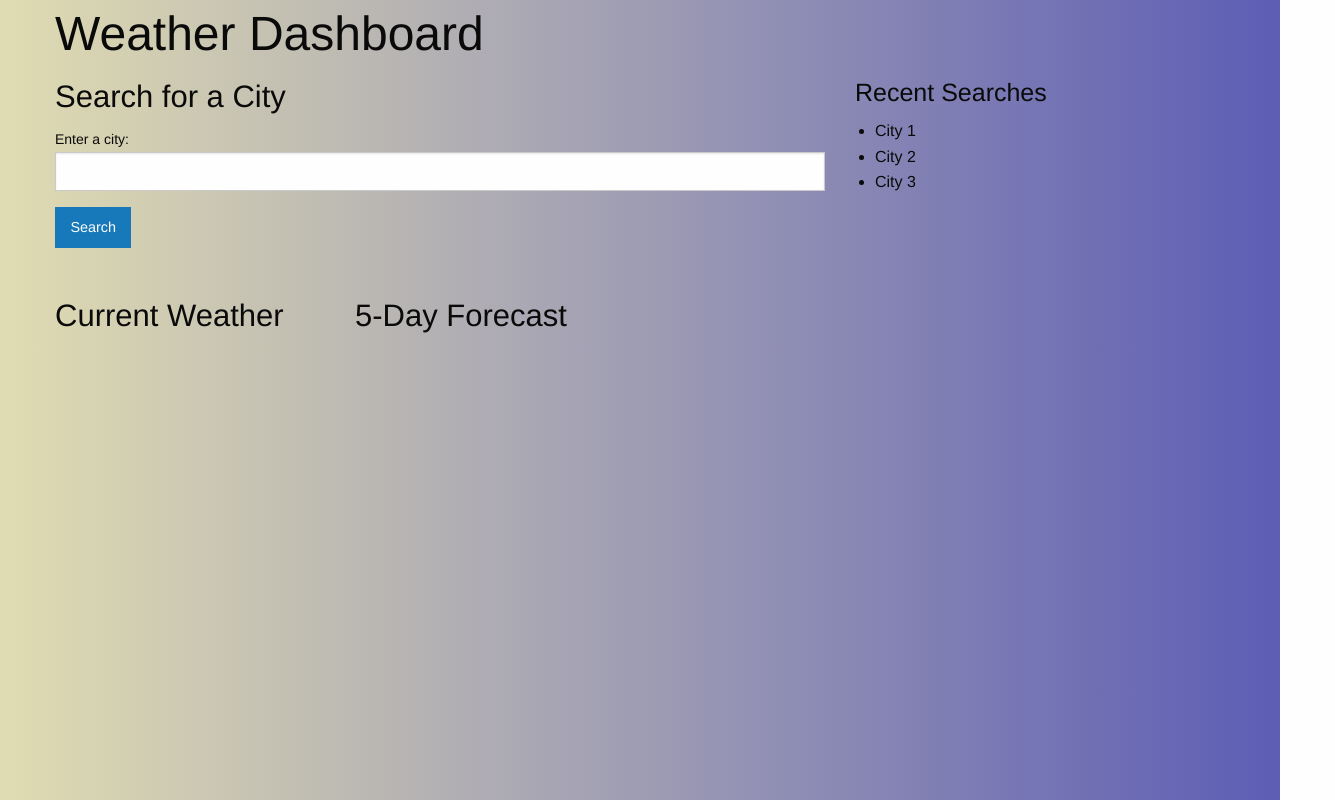
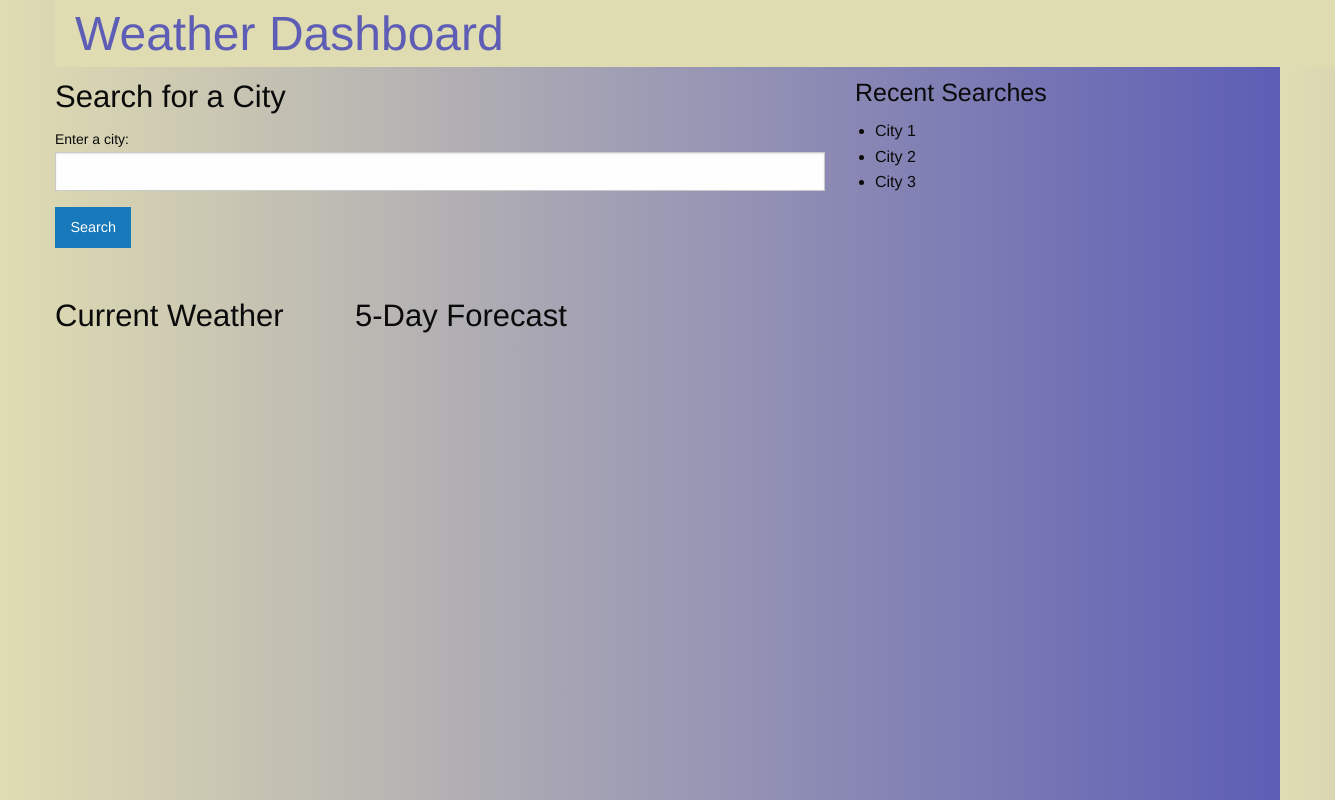
Before and after one commit to Will-Riffe/prsnl-weather-app, a plain HTML site: page index.html in a window 1280 px wide. Shown: the whole page, 1335 px wide, since content can reach past the window. Drawn offline with Linux system fonts and the light colour scheme.

Commit message:
touched up the style

```diff
--- a/css/style.css
+++ b/css/style.css
@@ -4,9 +4,16 @@
     --bg-gradient: linear-gradient(90deg, var(--inner-color), var(--outer-color));
 }
 
-.wHeader {
+.wBackground {
     width:100%;
     background-image: var(--bg-gradient);
+}
+
+.bBack {
+    background-color: var(--inner-color);
+    color:var(--outer-color);
+    width:100vw;
+    padding-left:20px;
 }
 
 .thirtyMarginTop {
--- a/index.html
+++ b/index.html
@@ -10,9 +10,9 @@
     <link rel="stylesheet" href="css/style.css">
   </head>
 
-<body class="grid-container wHeader">
+<body class="grid-container wBackground">
 
-    <header class="">
+    <header class="bBack">
       <h1>Weather Dashboard</h1>
     </header>
 
```
